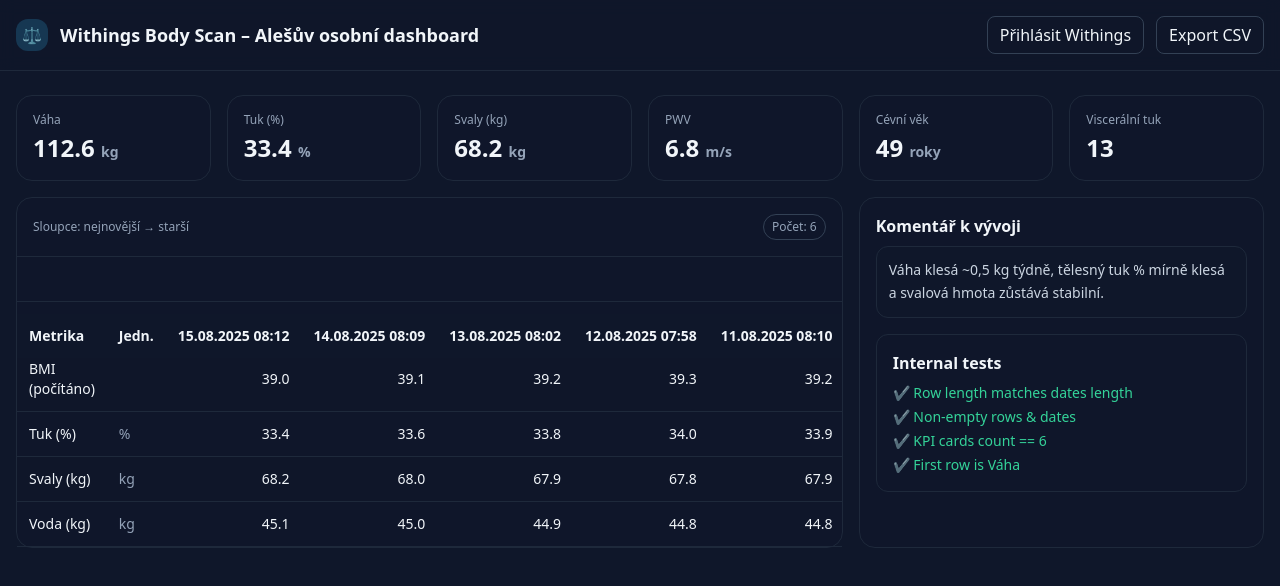
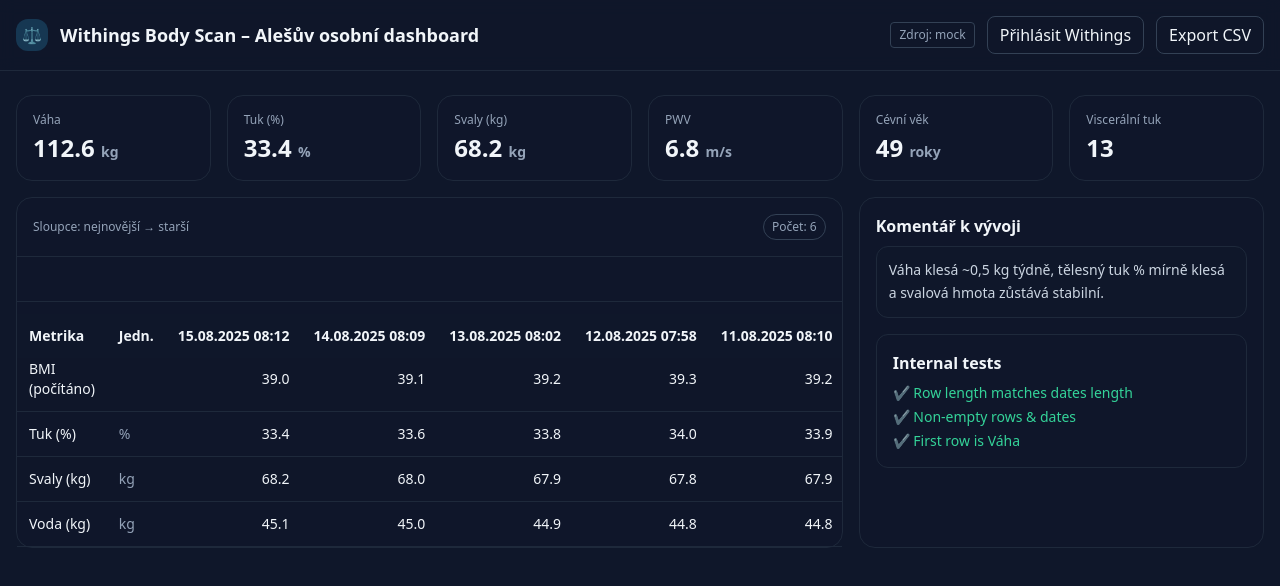
Before and after one commit to alatablet72/withings-dashboard, a Next.js app: page / in a window 1280 px wide. Shown: the top 586 px of the page. Built offline with nearby package versions, Linux system fonts and the light colour scheme.

Commit message:
Update page.js

```diff
--- a/app/page.js
+++ b/app/page.js
@@ -1,8 +1,7 @@
 'use client';
-import { useEffect, useMemo, useState, useRef } from 'react';
-import KpiCard from '../components/KpiCard';
-import HistoryTable from '../components/HistoryTable';
+import { useEffect, useMemo, useRef, useState } from 'react';
 
+// 💡 Mock fallback (ukáže se jen když nejsi přihlášený nebo dočasně selže API)
 const mockDates = ['15.08.2025 08:12','14.08.2025 08:09','13.08.2025 08:02','12.08.2025 07:58','11.08.2025 08:10','10.08.2025 08:07'];
 const mockRows = [
   { label:'Váha', unit:'kg', values:['112.6','112.9','113.1','113.5','113.2','113.8'] },
@@ -20,6 +19,48 @@
   { label:'Viscerální tuk', value:'13', unit:'' },
 ];
 
+// Jednoduché komponenty
+function KpiCard({ label, value, unit }) {
+  return (
+    <div className="rounded-2xl border border-slate-800 bg-slate-900/60 p-4">
+      <div className="text-xs text-slate-400">{label}</div>
+      <div className="mt-1 text-2xl font-bold">
+        {value} <span className="text-slate-400 text-sm">{unit}</span>
+      </div>
+    </div>
+  );
+}
+
+function HistoryTable({ dates, rows }) {
+  return (
+    <div className="overflow-auto">
+      <table className="w-full text-sm">
+        <thead className="sticky top-[57px] bg-slate-900">
+          <tr>
+            <th className="text-left p-3 border-b border-slate-800">Metrika</th>
+            <th className="text-left p-3 border-b border-slate-800">Jedn.</th>
+            {dates.map((d, i) => (
+              <th key={i} className="text-right p-3 border-b border-slate-800 whitespace-nowrap">{d}</th>
+            ))}
+          </tr>
+        </thead>
+        <tbody>
+          {rows.map((r, i) => (
+            <tr key={i} className={i % 2 ? 'bg-slate-900/40' : ''}>
+              <td className="p-3 border-b border-slate-800">{r.label}</td>
+              <td className="p-3 border-b border-slate-800 text-slate-400">{r.unit}</td>
+              {r.values.map((v, j) => (
+                <td key={j} className="p-3 border-b border-slate-800 text-right">{v}</td>
+              ))}
+            </tr>
+          ))}
+        </tbody>
+      </table>
+    </div>
+  );
+}
+
+// CSV export helper
 function buildCSV(dates, rows) {
   const header = ['Metrika','Jedn.',...dates];
   const lines = rows.map(r=>[r.label, r.unit, ...r.values]);
@@ -32,28 +73,60 @@
   const [cards, setCards] = useState(mockCards);
   const aRef = useRef(null);
 
+  // A) Uložení tokenů z URL do localStorage (spustí se po návratu z OAuth)
   useEffect(()=>{
     const sp = new URLSearchParams(window.location.search);
     const at = sp.get('at');
-    if (!at) return;
-    fetch('/api/data?at='+encodeURIComponent(at))
-      .then(r=>r.json())
-      .then(payload=>{
-        if (payload?.status===0) {
-          setDates(payload.dates);
-          setRows(payload.rows);
-          setCards(payload.cards);
-        }
-      }).catch(()=>{});
+    const rt = sp.get('rt');
+    if (at && rt) {
+      localStorage.setItem('withings_at', at);
+      localStorage.setItem('withings_rt', rt);
+      // vyčistit URL, ať tam tokeny nezůstávají
+      window.history.replaceState({}, '', window.location.pathname);
+    }
   },[]);
 
-  const tests = useMemo(()=>({
-    t1: rows.every(r => r.values.length === dates.length),
-    t2: rows.length > 0 && dates.length > 0,
-    t3: cards.length === 6,
-    t4: rows[0]?.label === 'Váha',
-  }),[rows,dates,cards]);
+  // B) Načtení dat s automatickým refreshem access tokenu
+  async function fetchDataWithRefresh() {
+    let at = localStorage.getItem('withings_at');
+    let rt = localStorage.getItem('withings_rt');
+    if (!at) return; // zatím zůstane mock, dokud se nepřihlásíš
 
+    // 1) pokus o načtení dat
+    let r = await fetch('/api/data?at=' + encodeURIComponent(at));
+    let payload = await r.json().catch(()=>null);
+
+    // 2) když to nevyjde, zkus refresh přes refresh_token
+    if (!payload || payload.status !== 0) {
+      if (!rt) return;
+      const rr = await fetch('/api/withings/refresh', {
+        method:'POST',
+        headers:{'Content-Type':'application/json'},
+        body: JSON.stringify({ refresh_token: rt })
+      });
+      const refreshed = await rr.json().catch(()=>null);
+      if (refreshed && refreshed.status === 0) {
+        at = refreshed.access_token;
+        rt = refreshed.refresh_token || rt; // někdy přijde nový RT
+        localStorage.setItem('withings_at', at);
+        localStorage.setItem('withings_rt', rt);
+        // zkus znovu data
+        const r2 = await fetch('/api/data?at=' + encodeURIComponent(at));
+        payload = await r2.json().catch(()=>null);
+      }
+    }
+
+    if (payload && payload.status === 0) {
+      setDates(payload.dates);
+      setRows(payload.rows);
+      setCards(payload.cards);
+    }
+  }
+
+  // C) Spusť načtení po mountu (a kdykoli stránku znovu otevřeš)
+  useEffect(()=>{ fetchDataWithRefresh(); },[]);
+
+  // D) Export CSV (funguje i pro živá data)
   const onExport = ()=>{
     const csv = buildCSV(dates, rows);
     try {
@@ -71,6 +144,11 @@
     }
   };
 
+  const isLive = useMemo(
+    ()=> rows?.[0]?.values?.[0] !== mockRows[0].values[0],
+    [rows]
+  );
+
   return (
     <div>
       <a ref={aRef} style={{display:'none'}} aria-hidden="true" />
@@ -79,8 +157,15 @@
           <div className="h-8 w-8 rounded-xl bg-sky-400/20 flex items-center justify-center">⚖️</div>
           <h1 className="text-lg font-semibold">Withings Body Scan – Alešův osobní dashboard</h1>
           <div className="ml-auto flex items-center gap-3">
-            <a href="/api/withings/login" className="px-3 py-1.5 rounded-lg border border-slate-700 hover:bg-slate-800">Přihlásit Withings</a>
-            <button onClick={onExport} className="px-3 py-1.5 rounded-lg border border-slate-700 hover:bg-slate-800">Export CSV</button>
+            <span className="text-xs text-slate-400 px-2 py-1 rounded border border-slate-700">
+              Zdroj: {isLive ? 'živá data' : 'mock'}
+            </span>
+            <a href="/api/withings/login" className="px-3 py-1.5 rounded-lg border border-slate-700 hover:bg-slate-800">
+              Přihlásit Withings
+            </a>
+            <button onClick={onExport} className="px-3 py-1.5 rounded-lg border border-slate-700 hover:bg-slate-800">
+              Export CSV
+            </button>
           </div>
         </div>
       </header>
@@ -88,12 +173,7 @@
       <main className="mx-auto max-w-7xl px-4 py-6 grid grid-cols-12 gap-4">
         <section className="col-span-12 grid grid-cols-1 sm:grid-cols-2 lg:grid-cols-6 gap-4">
           {cards.map((c,i)=>(
-            <div key={i} className="rounded-2xl border border-slate-800 bg-slate-900/60 p-4">
-              <div className="text-xs text-slate-400">{c.label}</div>
-              <div className="mt-1 text-2xl font-bold">
-                {c.value} <span className="text-slate-400 text-sm">{c.unit}</span>
-              </div>
-            </div>
+            <KpiCard key={i} label={c.label} value={c.value} unit={c.unit} />
           ))}
         </section>
 
@@ -113,10 +193,15 @@
           <div className="mt-4 rounded-xl border border-slate-800 bg-slate-900/60 p-4">
             <div className="font-semibold mb-2">Internal tests</div>
             <ul className="space-y-1 text-sm">
-              <li className={tests.t1 ? 'text-emerald-400':'text-rose-400'}>{tests.t1?'✔':'✖'} Row length matches dates length</li>
-              <li className={tests.t2 ? 'text-emerald-400':'text-rose-400'}>{tests.t2?'✔':'✖'} Non-empty rows & dates</li>
-              <li className={tests.t3 ? 'text-emerald-400':'text-rose-400'}>{tests.t3?'✔':'✖'} KPI cards count == 6</li>
-              <li className={tests.t4 ? 'text-emerald-400':'text-rose-400'}>{tests.t4?'✔':'✖'} First row is Váha</li>
+              <li className={rows.every(r => r.values.length === dates.length) ? 'text-emerald-400':'text-rose-400'}>
+                {rows.every(r => r.values.length === dates.length) ? '✔' : '✖'} Row length matches dates length
+              </li>
+              <li className={(rows.length > 0 && dates.length > 0) ? 'text-emerald-400':'text-rose-400'}>
+                {(rows.length > 0 && dates.length > 0) ? '✔' : '✖'} Non-empty rows & dates
+              </li>
+              <li className={(rows[0]?.label === 'Váha') ? 'text-emerald-400':'text-rose-400'}>
+                {(rows[0]?.label === 'Váha') ? '✔' : '✖'} First row is Váha
+              </li>
             </ul>
           </div>
         </section>
```
